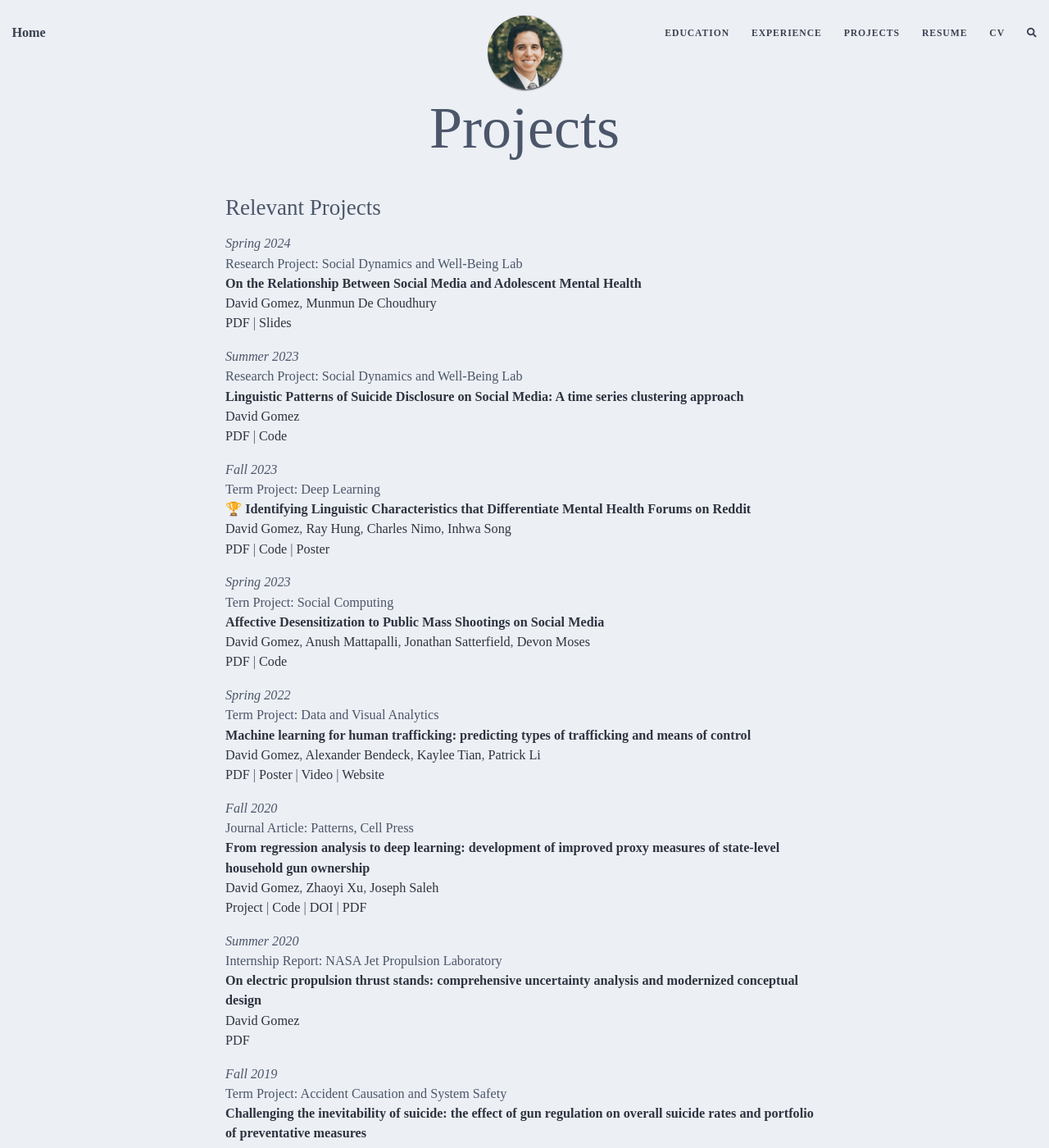
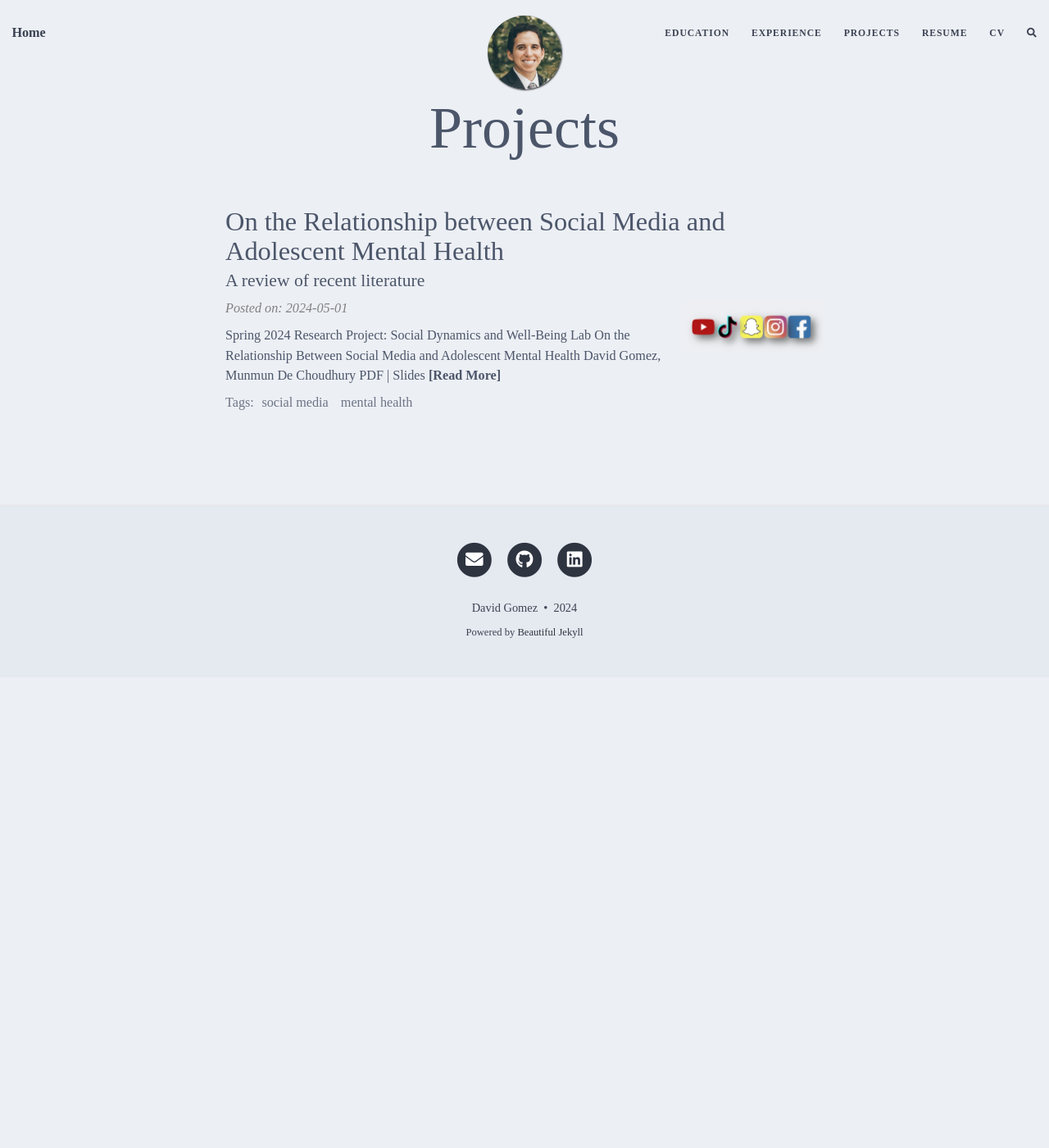
Before and after one commit to dbgomez94/dbgomez94.github.io, a Jekyll site: the page built from pages/projects.md, in a window 1280 px wide and 1400 px high. Shown: the whole window at 82% size. Built offline with Jekyll 4.4.1, drawn with Linux system fonts in a browser that asks for light colours; nearby versions of some CDN libraries; comment, search, counter and statistics services are not loaded; some of the changed lines change nothing that is shown; some of the changed text lies outside the part shown.

Commit message:
changed projects.md to home layout

```diff
--- a/_posts/2024-05-01-social-media-and-mental-health.md
+++ b/_posts/2024-05-01-social-media-and-mental-health.md
@@ -8,7 +8,7 @@ thumbnail-img: "/assets/img/social-media-icons.png"
 
 *Spring 2024* \
 Research Project: Social Dynamics and Well-Being Lab \
-[**On the Relationship Between Social Media and Adolescent Mental Health**](2024-05-01-social-media-and-mental-health) \
+**On the Relationship Between Social Media and Adolescent Mental Health** \
 [David Gomez](https://dbgomez94.github.io/),
 [Munmun De Choudhury](http://www.munmund.net/index.html)
 \
--- a/pages/projects.md
+++ b/pages/projects.md
@@ -1,8 +1,8 @@
 ---
-layout: page
+layout: home
 title: Projects
 ---
-
+<!--
 ## Relevant Projects
 
 *Spring 2024* \
@@ -88,3 +88,4 @@ Term Project: Accident Causation and System Safety \
 [PDF](https://drive.google.com/file/d/1eBo4348ehcbSQ8zs2ny8W4vIRXymCLcg/view?usp=sharing) |
 [Poster](https://drive.google.com/file/d/1ATBb5rhDqnycLfk0daZcIRXaoVfniZDy/view?usp=sharing) |
 [Slides](https://drive.google.com/file/d/14bEKiji_KDBISvT7OCuvAQOwNU6QED1U/view?usp=sharing)
+ -->
```
